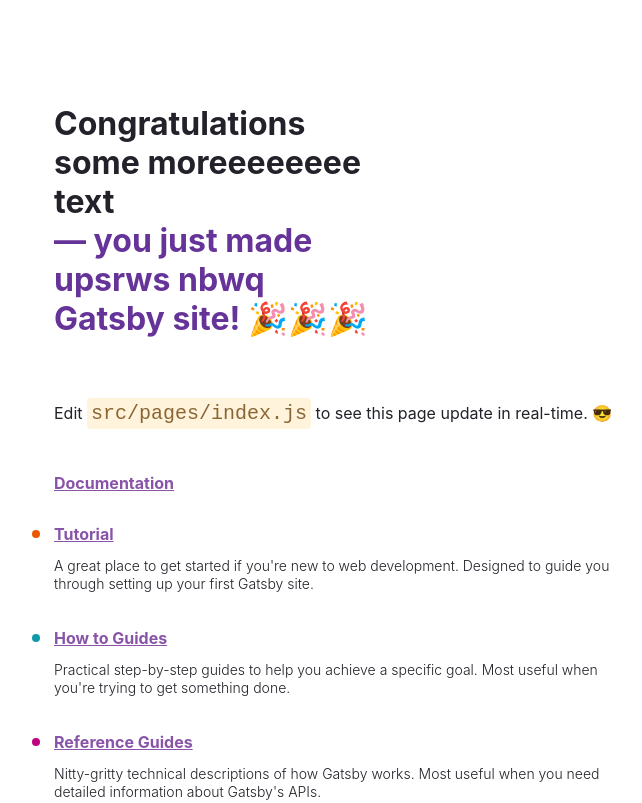
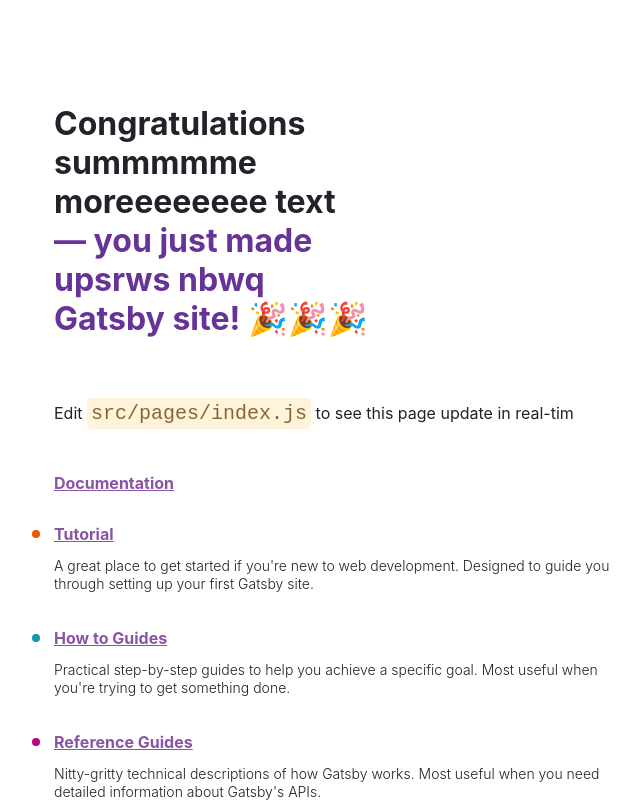
Before and after one commit to benaber1990/leaflet-gatsby-website, a Gatsby site: page / in a window 1280 px wide. Shown: the top 803 px of the page, without its empty margins (50-692 px from the left). Built offline with nearby package versions, Linux system fonts and the light colour scheme; Gatsby itself is replaced by a stand-in of ours.

Commit message:
upddatee

```diff
--- a/src/pages/index.js
+++ b/src/pages/index.js
@@ -127,13 +127,13 @@ const IndexPage = () => {
   return (
     <main style={pageStyles}>
       <h1 style={headingStyles}>
-        Congratulations some moreeeeeeee text
+        Congratulations summmmme moreeeeeeee text
         <br />
         <span style={headingAccentStyles}>— you just made upsrws nbwq  Gatsby site! 🎉🎉🎉</span>
       </h1>
       <p style={paragraphStyles}>
         Edit <code style={codeStyles}>src/pages/index.js</code> to see this page
-        update in real-time. 😎
+        update in real-tim
       </p>
       <ul style={listStyles}>
         <li style={docLinkStyle}>
```
